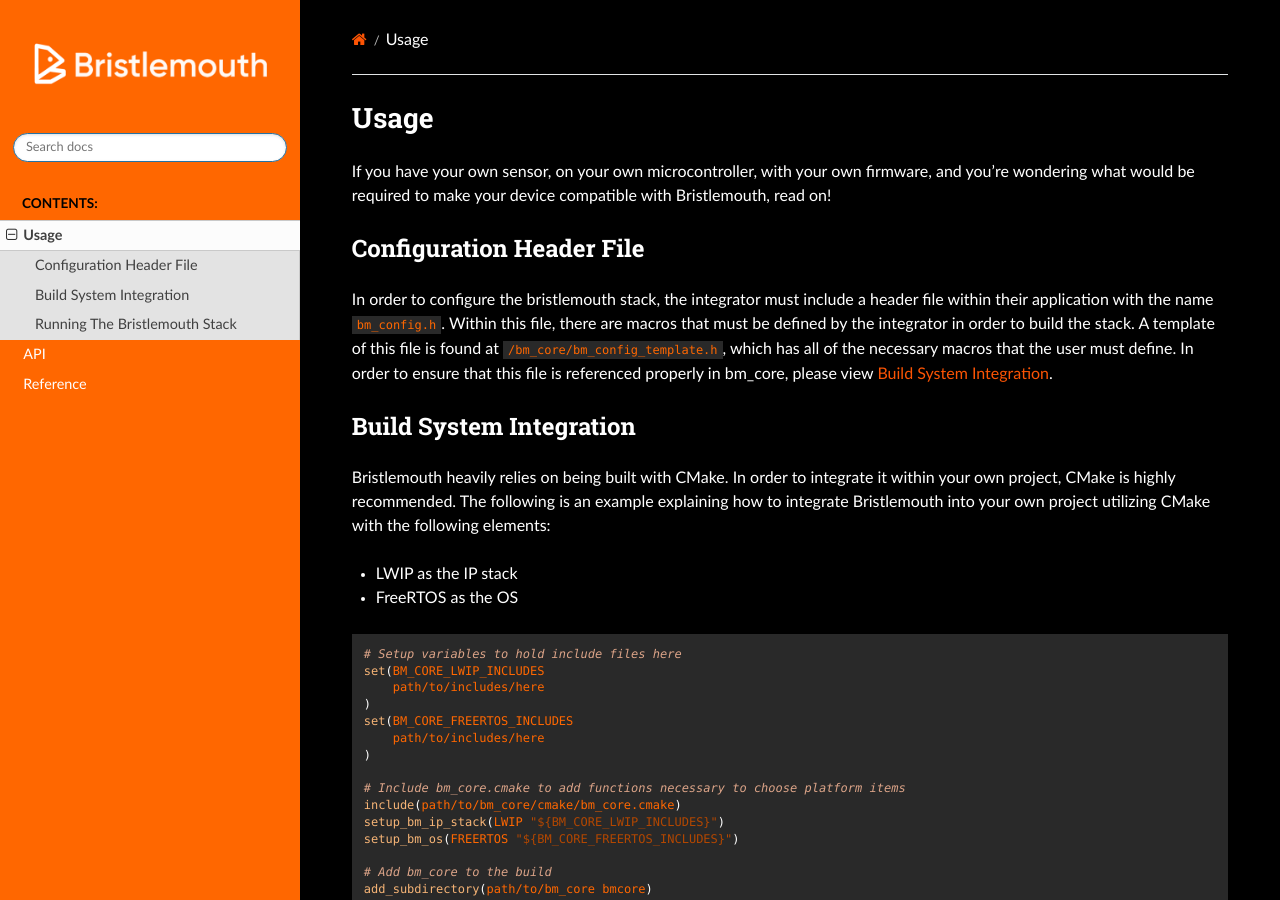
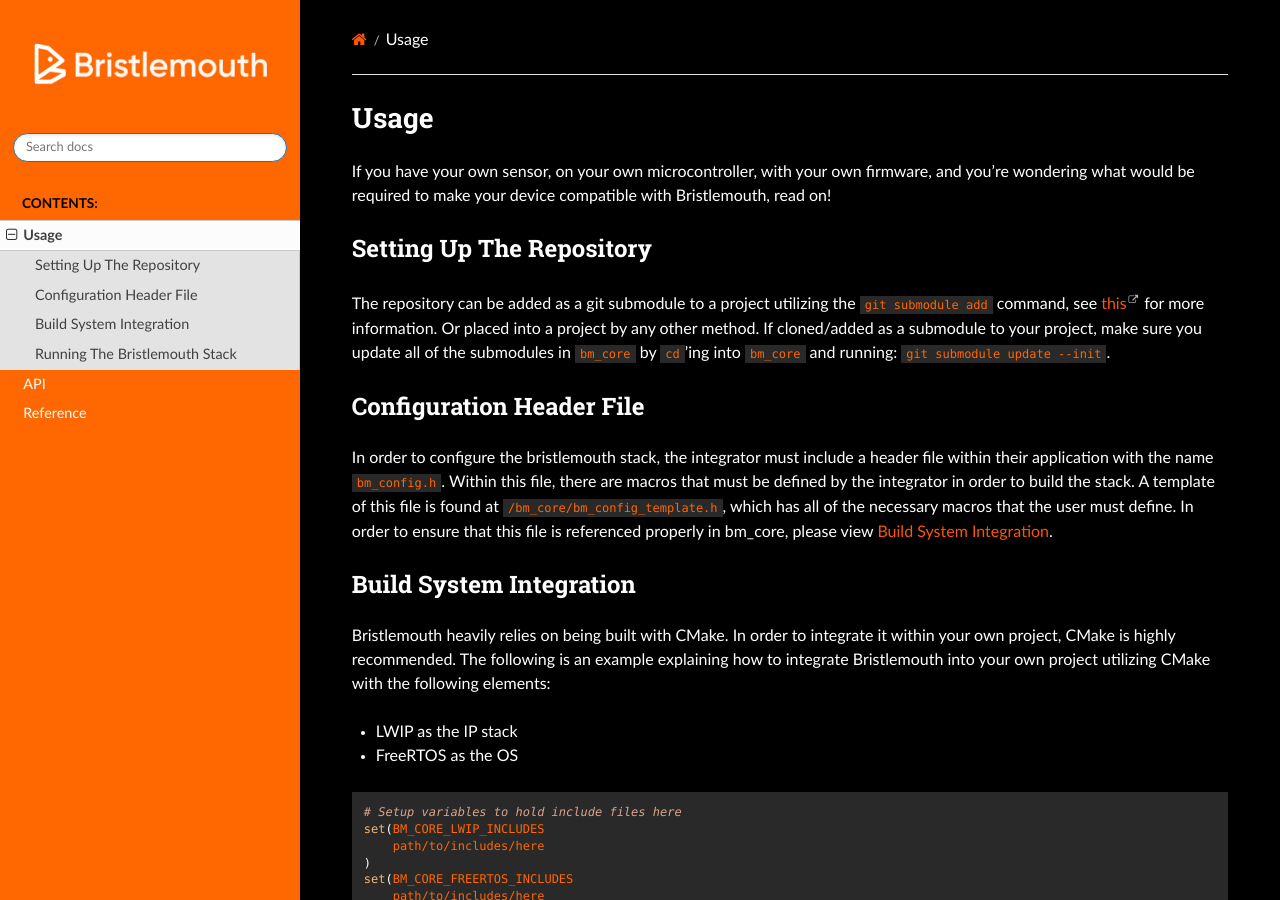
Before and after one commit to bristlemouth/bm_core, a Sphinx documentation site: the page built from docs/usage.md, in a window 1280 px wide and 900 px high. Built offline with Sphinx 7.4.7 and the Read the Docs theme 3.1.0, drawn with Linux system fonts in a browser that asks for light colours.

Commit message:
Add Submodule Update Back To CI Script Update Docs For Instructions On Updating Submodules

```diff
--- a/docs/usage.md
+++ b/docs/usage.md
@@ -5,6 +5,14 @@
 with your own firmware,
 and you're wondering what would be required to make your device compatible with Bristlemouth,
 read on!
+
+## Setting Up The Repository
+The repository can be added as a git submodule to a project utilizing the `git submodule add` command,
+see [this](https://git-scm.com/book/en/v2/Git-Tools-Submodules) for more information.
+Or placed into a project by any other method.
+If cloned/added as a submodule to your project,
+make sure you update all of the submodules in `bm_core` by  `cd`'ing into `bm_core` and running:
+`git submodule update --init`.
 
 ## Configuration Header File
 
```
Also changed, not shown: 1 other file.
